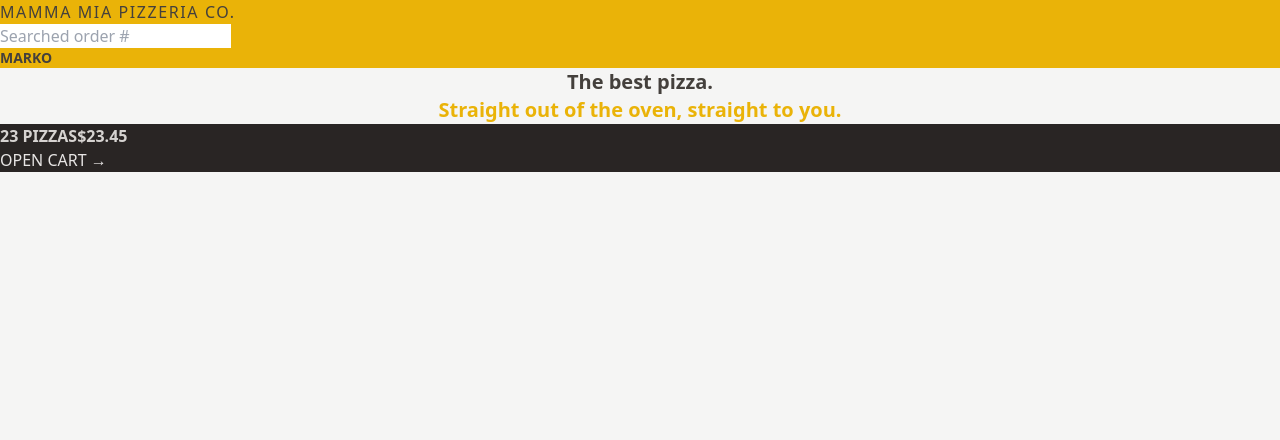
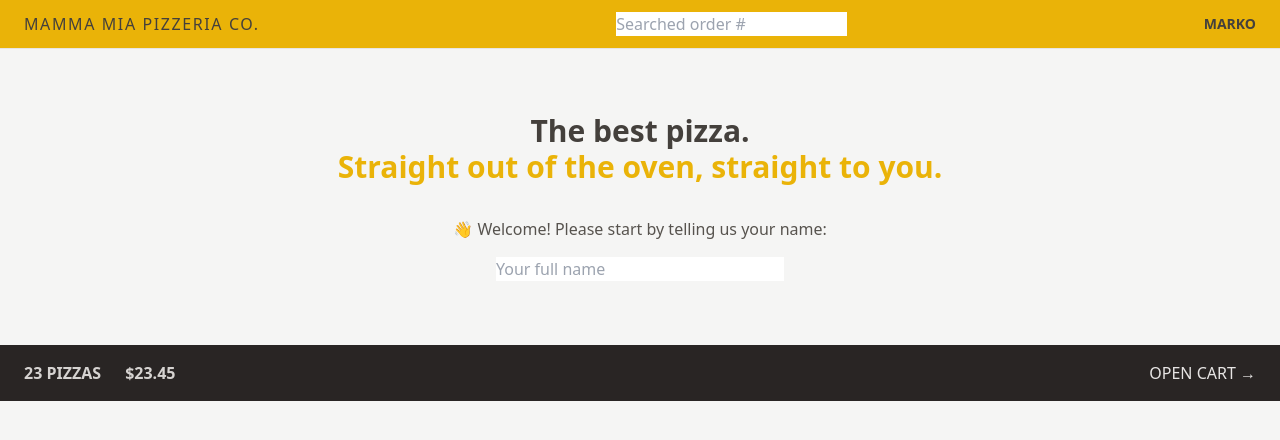
Before and after one commit to Marko010101/mamma-mia-pizzeria, a React (Vite) app: page / in a window 1280 px wide. Shown: the top 440 px of the page. Built offline with nearby package versions, Linux system fonts and the light colour scheme.

Commit message:
Styled Home page with Tailwind

```diff
--- a/src/features/cart/CartOverview.jsx
+++ b/src/features/cart/CartOverview.jsx
@@ -2,8 +2,8 @@
 
 function CartOverview() {
   return (
-    <div className="bg-stone-800 uppercase text-stone-200">
-      <p className="font-semibold text-stone-300">
+    <div className="flex items-center justify-between bg-stone-800 px-4 py-4 text-sm uppercase text-stone-200 sm:px-6 md:text-base">
+      <p className="space-x-4 font-semibold text-stone-300 sm:space-x-6">
         <span>23 pizzas</span>
         <span>$23.45</span>
       </p>
--- a/src/features/user/CreateUser.jsx
+++ b/src/features/user/CreateUser.jsx
@@ -1,7 +1,7 @@
-import { useState } from 'react';
+import { useState } from "react";
 
 function CreateUser() {
-  const [username, setUsername] = useState('');
+  const [username, setUsername] = useState("");
 
   function handleSubmit(e) {
     e.preventDefault();
@@ -9,16 +9,19 @@
 
   return (
     <form onSubmit={handleSubmit}>
-      <p>👋 Welcome! Please start by telling us your name:</p>
+      <p className="mb-4 text-sm text-stone-600 md:text-base">
+        👋 Welcome! Please start by telling us your name:
+      </p>
 
       <input
         type="text"
         placeholder="Your full name"
         value={username}
         onChange={(e) => setUsername(e.target.value)}
+        className="w-72"
       />
 
-      {username !== '' && (
+      {username !== "" && (
         <div>
           <button>Start ordering</button>
         </div>
--- a/src/features/user/Username.jsx
+++ b/src/features/user/Username.jsx
@@ -1,5 +1,5 @@
 function Username() {
-  return <div className="text-sm font-semibold">Marko</div>;
+  return <div className="hidden text-sm font-semibold md:block">Marko</div>;
 }
 
 export default Username;
--- a/src/ui/Header.jsx
+++ b/src/ui/Header.jsx
@@ -4,7 +4,7 @@
 
 function Header() {
   return (
-    <header className="bg-yellow-500 uppercase">
+    <header className=" flex items-center justify-between border-b border-stone-200 bg-yellow-500 px-4 py-3 uppercase sm:px-6">
       <Link to="/" className="tracking-widest">
         Mamma Mia Pizzeria Co.
       </Link>
--- a/src/ui/Home.jsx
+++ b/src/ui/Home.jsx
@@ -1,13 +1,17 @@
+import CreateUser from "../features/user/CreateUser.jsx";
+
 function Home() {
   return (
-    <div>
-      <h1 className="text-center text-xl font-semibold">
+    <div className="my-10 px-4 text-center sm:my-16">
+      <h1 className="mb-8  text-xl font-semibold md:text-3xl">
         The best pizza.
         <br />
         <span className="text-yellow-500">
           Straight out of the oven, straight to you.
         </span>
       </h1>
+
+      <CreateUser />
     </div>
   );
 }
```
